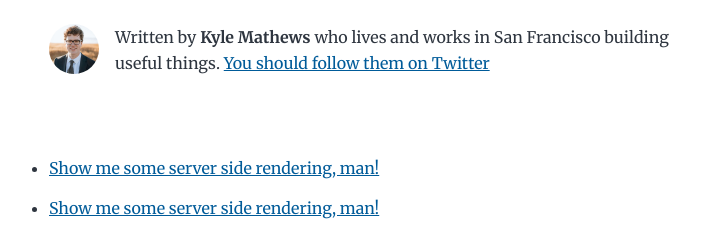
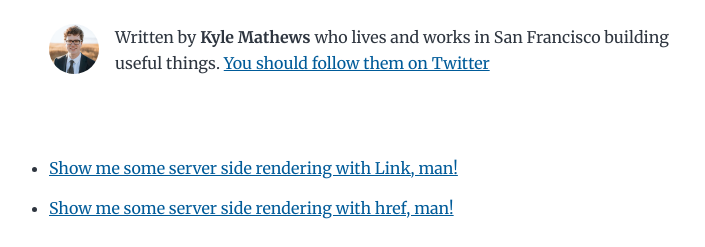
Before and after one commit to gatsby-test-projects/gatsby-4-playground, a Gatsby site: page / in a window 1280 px wide. Shown: the part 117-364 px from the top of the page, without its empty margins (275-980 px from the left). Built offline with nearby package versions, Linux system fonts and the light colour scheme; Gatsby itself is replaced by a stand-in of ours.

Commit message:
clarified which link is which

```diff
--- a/src/pages/index.js
+++ b/src/pages/index.js
@@ -29,10 +29,14 @@ const BlogIndex = ({ data, location }) => {
       <Bio />
       <ul>
         <li>
-          <Link to="/RonQuotes/">Show me some server side rendering, man!</Link>
+          <Link to="/RonQuotes/">
+            Show me some server side rendering with Link, man!
+          </Link>
         </li>
         <li>
-          <a href="/RonQuotes/">Show me some server side rendering, man!</a>
+          <a href="/RonQuotes/">
+            Show me some server side rendering with href, man!
+          </a>
         </li>
       </ul>
       <ol style={{ listStyle: `none` }}>
```
